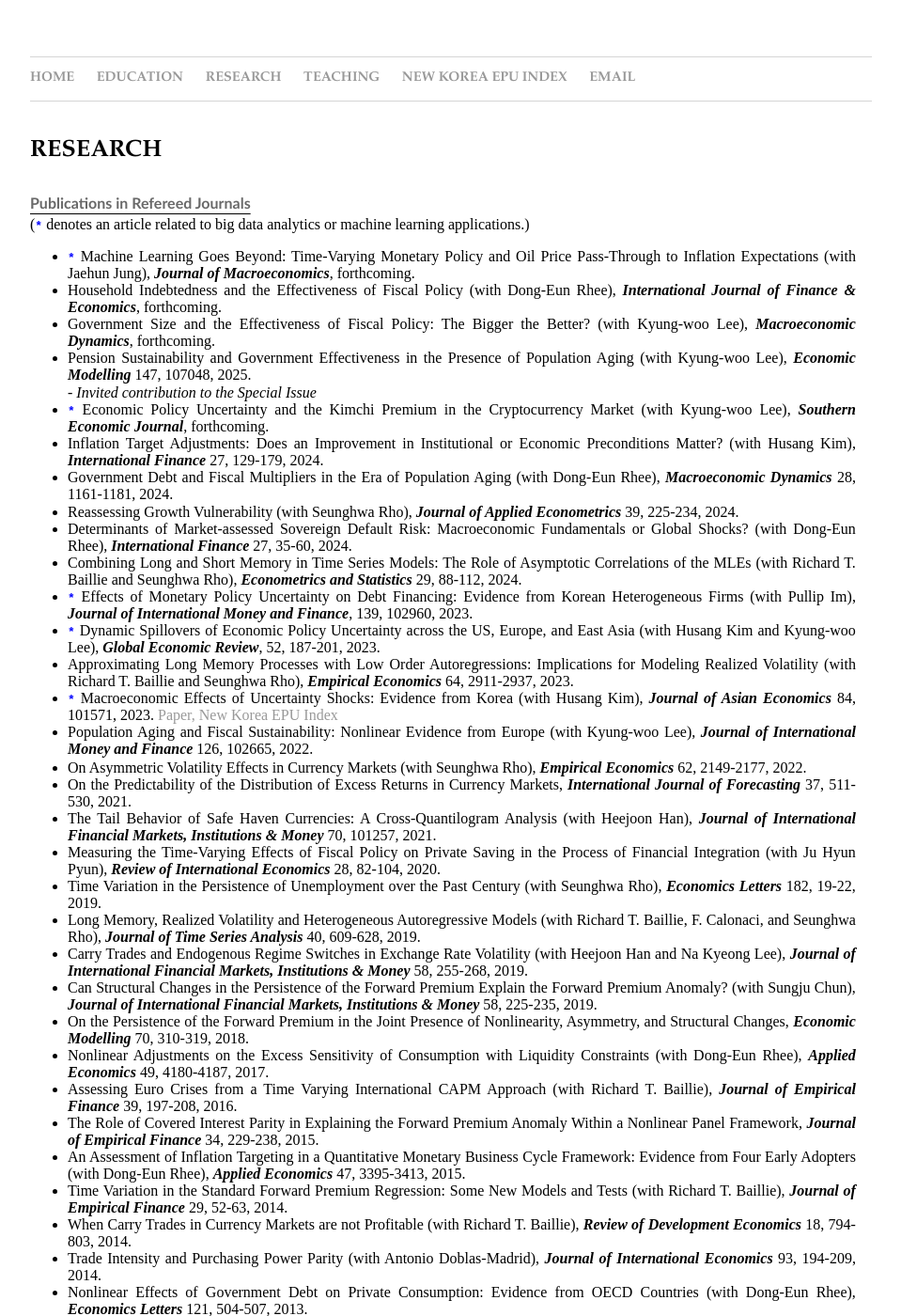
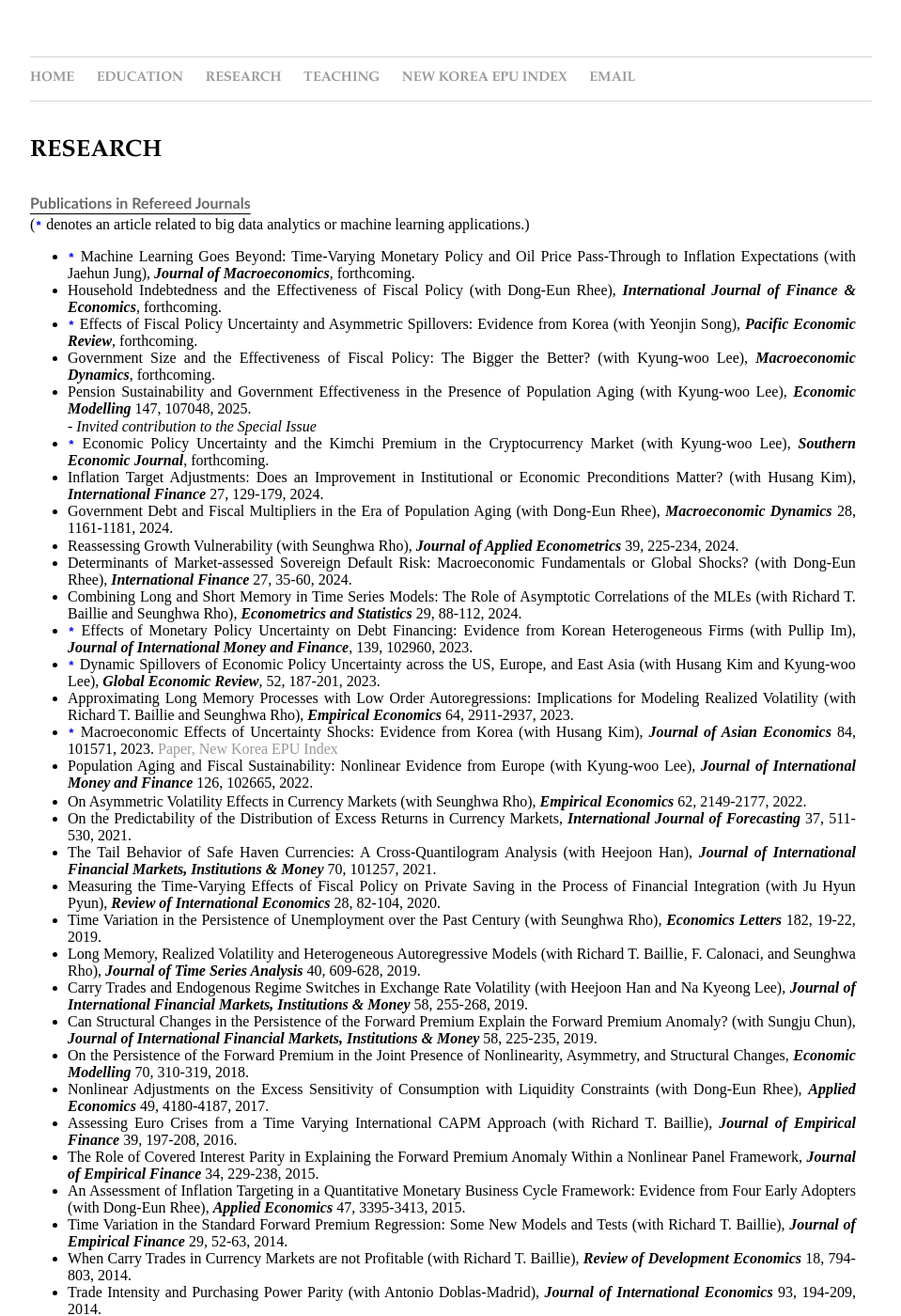
Before and after one commit to dooyeoncho/dooyeoncho.github.io, a Jekyll site: the page built from pages/research.html, in a window 1280 px wide and 1400 px high. Shown: the whole window at 94% size, without its empty margins (160-1119 px from the left). Built offline with Jekyll 4.4.1, drawn with Linux system fonts in a browser that asks for light colours; some of the changed text lies outside the part shown.

Commit message:
Update research.html

```diff
--- a/pages/research.html
+++ b/pages/research.html
@@ -26,6 +26,7 @@ span {
 		<div><ul>
 			<span><li><code style="color : blue"><b>*</b></code> Machine Learning Goes Beyond: Time-Varying Monetary Policy and Oil Price Pass-Through to Inflation Expectations (with Jaehun Jung), <em property="italic"><b>Journal of Macroeconomics</b></em>, forthcoming.</li></span>
 			<span><li>Household Indebtedness and the Effectiveness of Fiscal Policy (with Dong-Eun Rhee), <em property="italic"><b>International Journal of Finance & Economics</b></em>, forthcoming.</li></span>
+			<span><li><code style="color : blue"><b>*</b></code> Effects of Fiscal Policy Uncertainty and Asymmetric Spillovers: Evidence from Korea (with Yeonjin Song), <em property="italic"><b>Pacific Economic Review</b></em>, forthcoming.</li></span>
 			<span><li>Government Size and the Effectiveness of Fiscal Policy: The Bigger the Better? (with Kyung-woo Lee), <em property="italic"><b>Macroeconomic Dynamics</b></em>, forthcoming.</li></span>
 			<span><li>Pension Sustainability and Government Effectiveness in the Presence of Population Aging (with Kyung-woo Lee), <em property="italic"><b>Economic Modelling</b></em> 147, 107048, 2025.</li></span>
 			<span>  <em property="italic">- Invited contribution to the Special Issue</em></span>
@@ -67,7 +68,6 @@ span {
 		<span><li>Bubbles as Waves or Martingales: Evidence from Global Stock Markets (with Antonio Doblas-Madrid)</li></span>
 		<span><li><code style="color : blue"><b>*</b></code> The Power of Voice: Monetary Policy and Cryptocurrency, <em property="italic"><b>Revise & Resubmit</b></em></li></span>
 		<span><li><code style="color : blue"><b>*</b></code> The Flattening Phillips Curve and the Anchoring of Inflation Expectations: A Machine Learning Perspective (with Jaehun Jung)</li></span>
-		<span><li><code style="color : blue"><b>*</b></code> Effects of Fiscal Policy Uncertainty and Asymmetric Spillovers: Evidence from Korea (with Yeonjin Song), <em property="italic"><b>Revise & Resubmit</b></em></li></span>
 		<span><li><code style="color : blue"><b>*</b></code> Effects of Nonverbal Communications on the Crude Oil Market: Does Economic Policy Uncertainty Matter? (with Jun Sung Kim)</li></span>
 		<span><li>Population Aging and the Effectiveness of Fiscal Policy: Do Public Pension Systems Matter? (with Dong-Eun Rhee)</li></span>
 		<span><li>Population Aging and Fiscal Multipliers: When Public Pension Burdens Matter (with Kyung-woo Lee)</li></span>
```
